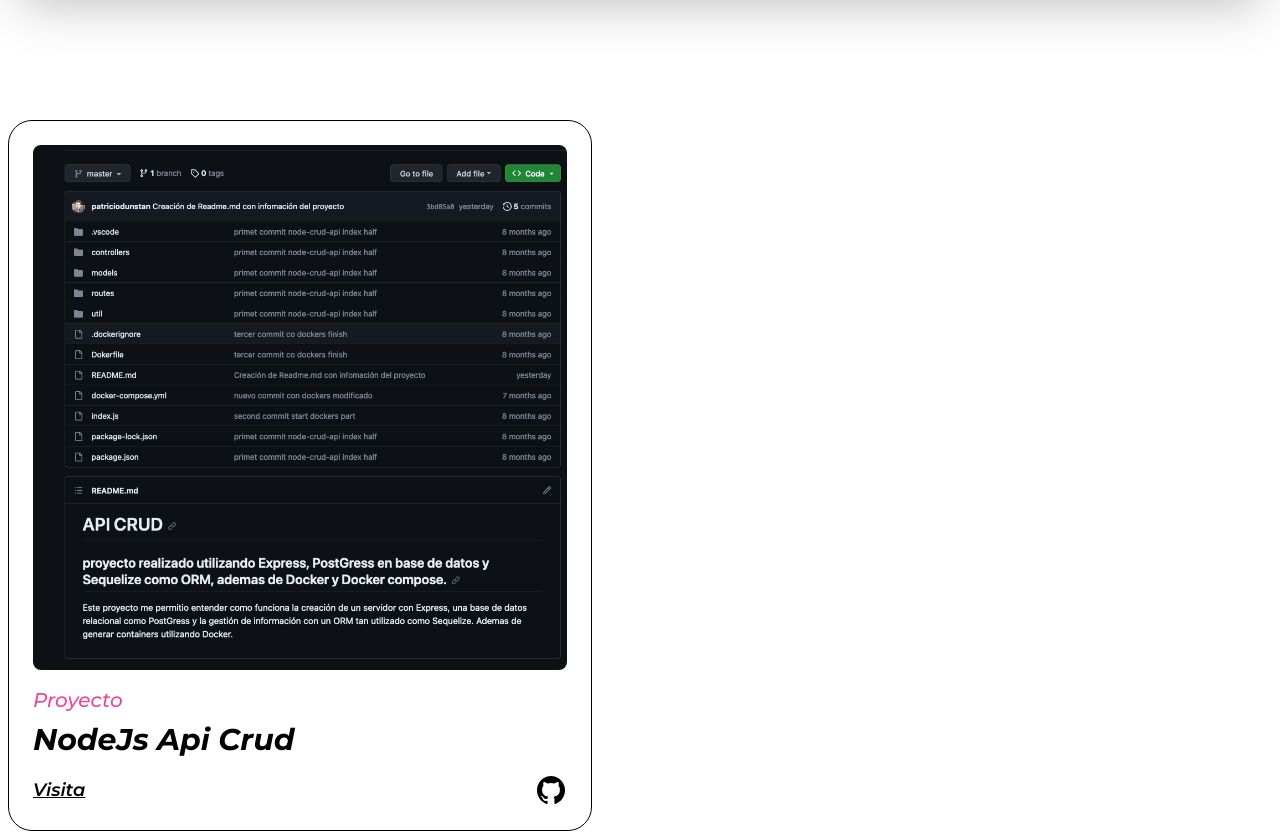
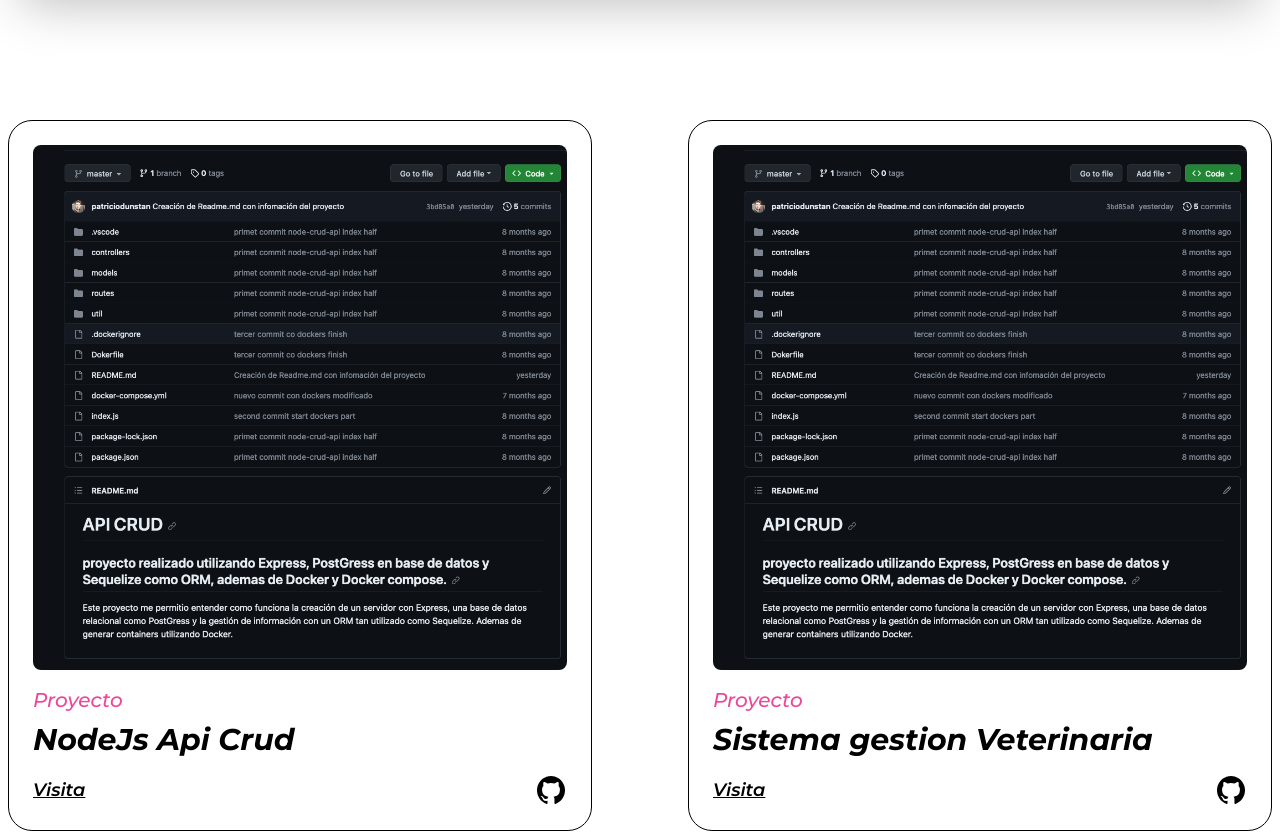
Before and after one commit to patriciodunstan/portafolio, a Next.js app: page /view/Projects in a window 1280 px wide. Shown: the part 740-1573 px from the top of the page. Built offline with nearby package versions, Linux system fonts and the light colour scheme.

Commit message:
agregado proyecto veterinaria

```diff
--- a/src/Components/Experience/Experience.jsx
+++ b/src/Components/Experience/Experience.jsx
@@ -67,19 +67,20 @@ const Experience = () => {
 
         <ul className="w-full flex flex-col items-start justify-between ml-4 xs:ml-2">
           <Details
-            position="Desarrollador Front-End"
+            position="Analista Programador"
+            companyLink="https://www.linkedin.com/company/nexiacl/"
+            company="NexIA"
+            time="may. 2024- presente"
+            work="Responsable aplicar ingeniería de software en el ámbito del desarrollo integral del mismo; considerando actividades de análisis, diseño, implementación y testing del mismo, con especialización en las tareas de programación de los códigos fuentes necesarios para dar
+completitud a las especificaciones de diseño definidas."
+          />
+
+          <Details
+            position="Ingeniero Software"
             companyLink="https://desafiolatam.com/incubadora/"
             company="Desafio Latam"
             time="jun. 2023- sept. 2023"
-            work="Encargado de la optimización y actualización de la pagina web devsafio.com, empleando tecnologías como React-Next.js y Tailwind CSS. Experiencia en herramientas como Jira, Git y Figma para una gestión eficaz del proyecto."
-          />
-
-          <Details
-            position="Desarrollador Front-End"
-            companyLink="https://desafiolatam.com/incubadora/"
-            company="Desafio Latam"
-            time="jun. 2023- sept. 2023"
-            work="Encargado de la optimización y actualización de la pagina web devsafio.com, empleando tecnologías como React-Next.js y Tailwind CSS. Experiencia en herramientas como Jira, Git y Figma para una gestión eficaz del proyecto."
+            work="Encargado del desarrollo de demostraciones y software para la gestión inmobiliaria"
           />
           <Details
             position="Desarrollador Front-End"
--- a/src/app/view/Projects/page.jsx
+++ b/src/app/view/Projects/page.jsx
@@ -146,6 +146,15 @@ function Projects() {
                 type="Proyecto"
               />
             </div>
+            <div className="col-span-6 sm:col-span-12">
+              <Project
+                title="Sistema gestion Veterinaria"
+                img={apicrud}
+                link="https://github.com/patriciodunstan/GestionVeterinariaJava"
+                github="https://github.com/patriciodunstan/GestionVeterinariaJava"
+                type="Proyecto"
+              />
+            </div>
           </div>
         </div>
       </div>
```
